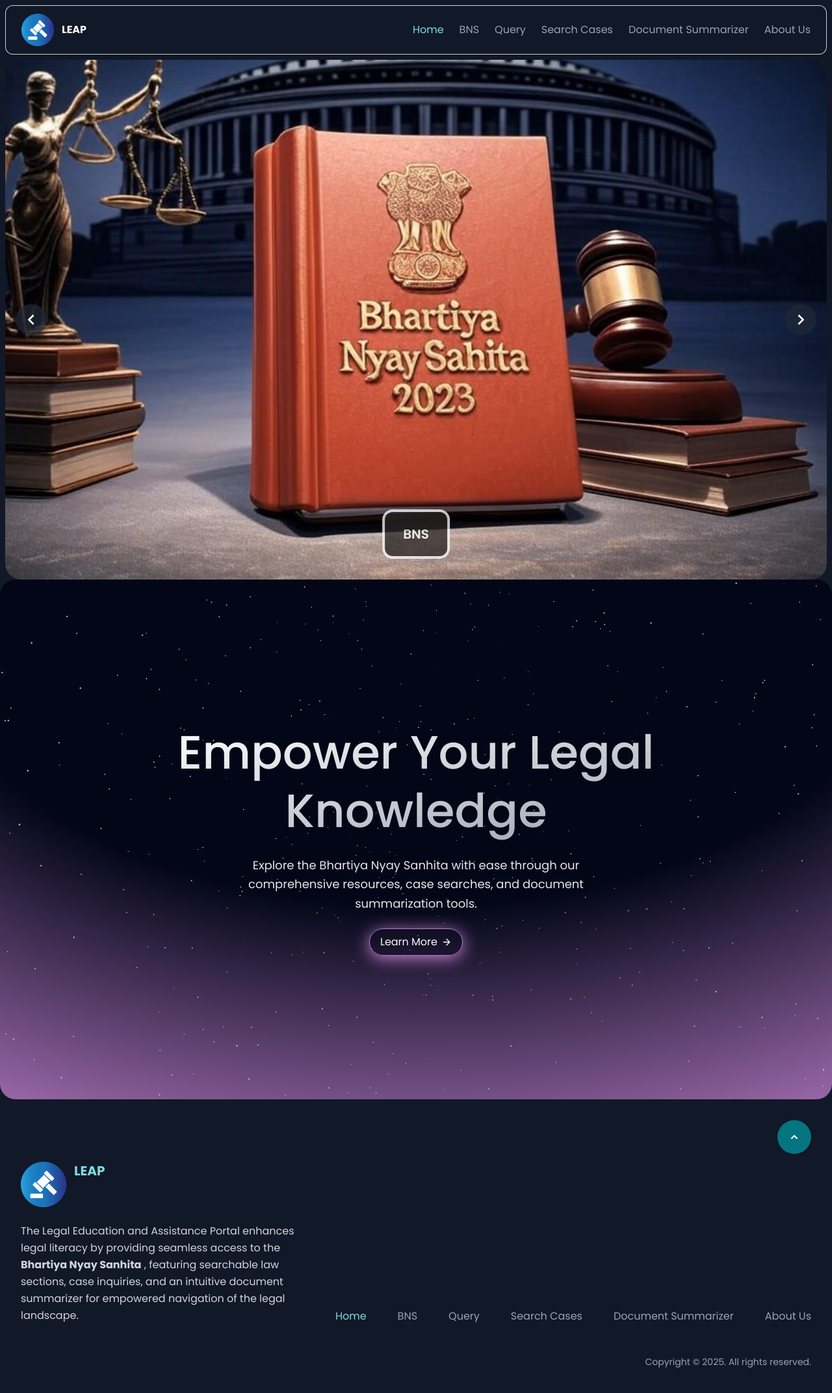
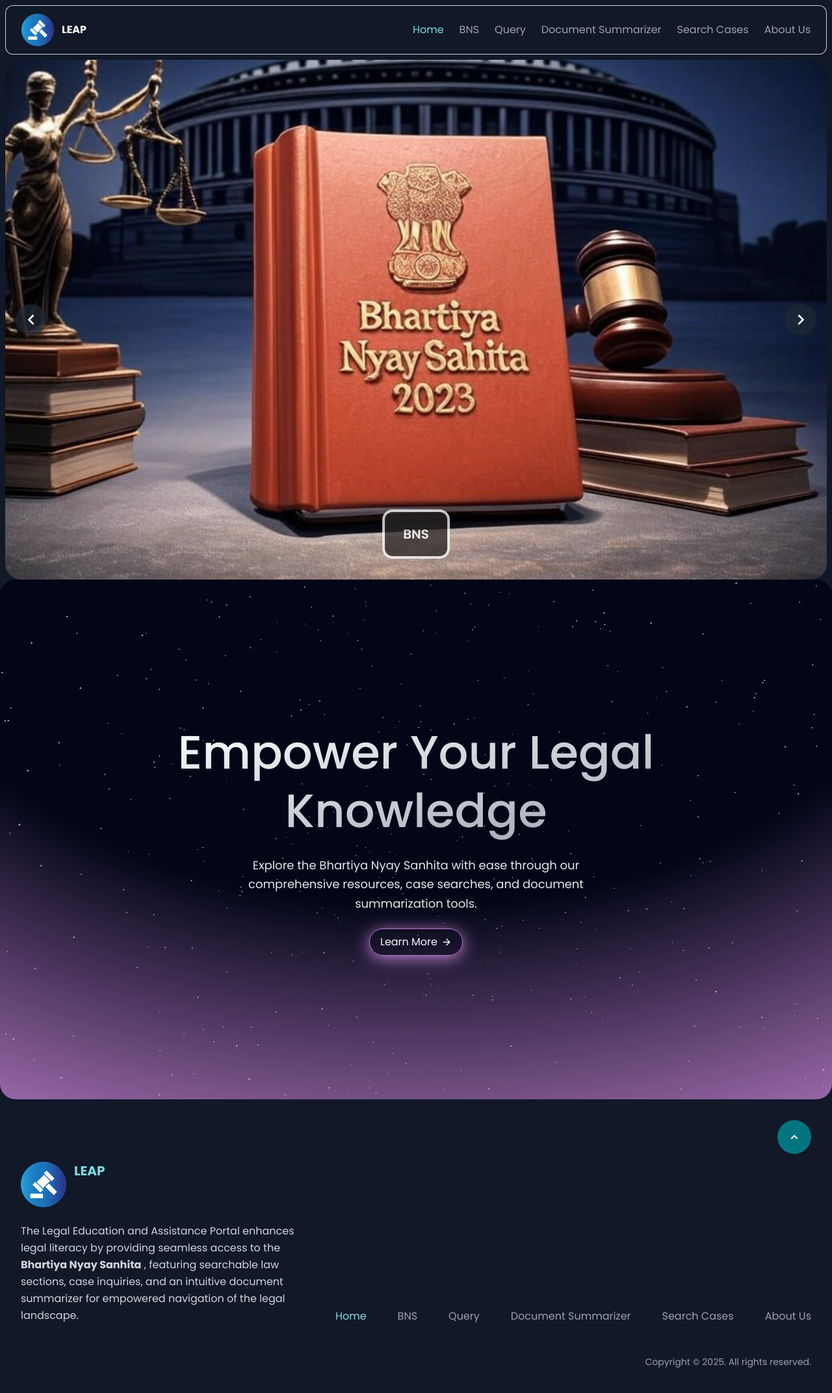
Before and after one commit to ikunalpn/leap, a React (Vite) app: page / in a window 1280 px wide. Shown: the top 2144 px of the page at 65% size. Built offline with nearby package versions, Linux system fonts and the light colour scheme; no server answers.

Commit message:
changes on nav

```diff
--- a/src/components/Footer.jsx
+++ b/src/components/Footer.jsx
@@ -80,21 +80,7 @@ function Footer() {
                   Query
                 </NavLink>
               </li>
-              <li>
-                <NavLink
-                  to="https://leapindia-search.vercel.app/"
-                  target='_blank'
-                  className={({ isActive }) =>
-                    `block py-2 pr-4 pl-3 duration-200
-       ${isActive ? "text-teal-300" : "text-gray-400"}
-       border-b border-gray-800 hover:bg-gray-800
-       lg:hover:bg-transparent lg:border-0
-       hover:text-teal-400 lg:p-0`
-                  }
-                >
-                  Search Cases
-                </NavLink>
-              </li>
+
               <li>
                 <NavLink
                   to="http://34.55.181.0:5000/"
@@ -126,6 +112,21 @@ function Footer() {
             </li> */}
               <li>
                 <NavLink
+                  to="https://leapindia-search.vercel.app/"
+                  target='_blank'
+                  className={({ isActive }) =>
+                    `block py-2 pr-4 pl-3 duration-200
+       ${isActive ? "text-teal-300" : "text-gray-400"}
+       border-b border-gray-800 hover:bg-gray-800
+       lg:hover:bg-transparent lg:border-0
+       hover:text-teal-400 lg:p-0`
+                  }
+                >
+                  Search Cases
+                </NavLink>
+              </li>
+              <li>
+                <NavLink
                   to="/about"
                   className={({ isActive }) =>
                     `block py-2 pr-4 pl-3 duration-200
--- a/src/components/Header.jsx
+++ b/src/components/Header.jsx
@@ -59,21 +59,7 @@ function NavList() {
         </NavLink>
       </li>
 
-      <li>
-        <NavLink
-          to="https://leapindia-search.vercel.app/"
-          target='_blank'
-          className={({ isActive }) =>
-            `block py-2 pr-4 pl-3 duration-200
-   ${isActive ? "text-teal-300" : "text-gray-400"}
-   border-b border-gray-800 hover:bg-gray-800
-   lg:hover:bg-transparent lg:border-0
-   hover:text-teal-400 lg:p-0`
-          }
-        >
-          Search Cases
-        </NavLink>
-      </li>
+
 
       {/* <li>
         <NavLink
@@ -103,7 +89,22 @@ function NavList() {
         >
           Document Summarizer
         </NavLink>
-        </li>
+      </li>
+      <li>
+        <NavLink
+          to="https://leapindia-search.vercel.app/"
+          target='_blank'
+          className={({ isActive }) =>
+            `block py-2 pr-4 pl-3 duration-200
+   ${isActive ? "text-teal-300" : "text-gray-400"}
+   border-b border-gray-800 hover:bg-gray-800
+   lg:hover:bg-transparent lg:border-0
+   hover:text-teal-400 lg:p-0`
+          }
+        >
+          Search Cases
+        </NavLink>
+      </li>
       <li>
         <NavLink
           to="/about"
--- a/src/index.css
+++ b/src/index.css
@@ -1,3 +1,9 @@
 @tailwind base;
 @tailwind components;
 @tailwind utilities;
+
+.section-appear {
+    opacity: 0;
+    transform: translateY(40px);
+    transition: opacity 0.8s ease, transform 0.8s ease;
+  }
```
Also changed, not shown: src/pages/Home.jsx (+3 -112 lines).
